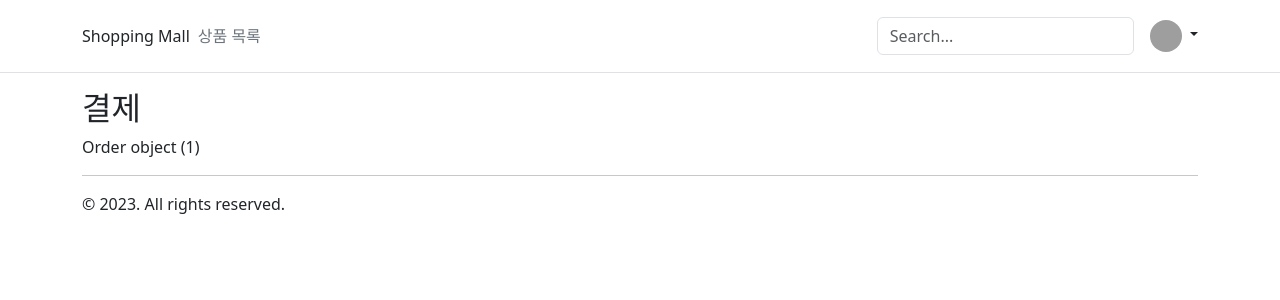
After one commit to yjinjo/payments, a Django app: page /mall/orders/1/pay/ in a window 1280 px wide. The commit adds this page. Shown: the top 300 px of the page. Run offline with Django 4.2, Linux system fonts and the light colour scheme; a user stored in the database is signed in; tables that the repository leaves empty hold one stand-in row (values such as "Sample post"); some libraries are stand-ins or nearby versions; grey boxes are pictures that could not be loaded.

Commit message:
#5. 장바구니를 통한 주문 생성

```diff
--- a/mall/models.py
+++ b/mall/models.py
@@ -1,8 +1,9 @@
+from typing import List
 from uuid import uuid4
 
 from django.core.validators import MinValueValidator
 from django.db import models
-from django.db.models import UniqueConstraint
+from django.db.models import UniqueConstraint, QuerySet
 
 from accounts.models import User
 
@@ -73,6 +74,10 @@ class CartProduct(models.Model):
     def __str__(self):
         return f"<{self.pk}> {self.product.name} - {self.quantity}"
 
+    @property
+    def amount(self):
+        return self.product.price * self.quantity
+
     class Meta:
         verbose_name_plural = verbose_name = "장바구니 상품"
         constraints = [
@@ -115,6 +120,30 @@ class Order(models.Model):
     created_at = models.DateTimeField(auto_now_add=True)
     updated_at = models.DateTimeField(auto_now=True)
 
+    @classmethod
+    def create_from_cart(
+        cls, user: User, cart_product_qs: QuerySet[CartProduct]
+    ) -> "Order":
+        cart_product_list: List[CartProduct] = list(cart_product_qs)
+
+        total_amount = sum(cart_product.amount for cart_product in cart_product_qs)
+        order = cls.objects.create(user=user, total_amount=total_amount)
+
+        ordered_product_list = []
+        for cart_product in cart_product_list:
+            product = cart_product.product
+            ordered_product = OrderedProduct(
+                order=order,
+                product=product,
+                name=product.name,
+                price=product.price,
+                quantity=cart_product.quantity,
+            )
+            ordered_product_list.append(ordered_product)
+        OrderedProduct.objects.bulk_create(ordered_product_list)
+
+        return order
+
 
 class OrderedProduct(models.Model):
     order = models.ForeignKey(
--- a/mall/templates/mall/cart_detail.html
+++ b/mall/templates/mall/cart_detail.html
@@ -36,6 +36,6 @@
     </form>
 
     <div class="text-end">
-        <a href="#" class="btn btn-primary">주문하기</a>
+        <a href="{% url 'order_new' %}" class="btn btn-primary">주문하기</a>
     </div>
 {% endblock %}
--- /dev/null
+++ b/mall/templates/mall/order_pay.html
@@ -0,0 +1,6 @@
+{% extends "mall/base.html" %}
+
+{% block content %}
+    <h2>결제</h2>
+    {{ order }}
+{% endblock %}
--- a/mall/urls.py
+++ b/mall/urls.py
@@ -5,4 +5,6 @@ urlpatterns = [
     path("", views.product_list, name="product_list"),
     path("cart/", views.cart_detail, name="cart_detail"),
     path("cart/<int:product_pk>/add/", views.add_to_cart, name="add_to_cart"),
+    path("orders/new/", views.order_new, name="order_new"),
+    path("orders/<int:pk>/pay/", views.order_pay, name="order_pay"),
 ]
--- a/mall/views.py
+++ b/mall/views.py
@@ -7,7 +7,7 @@ from django.views.decorators.http import require_POST
 from django.views.generic import ListView
 
 from mall.forms import CartProductForm
-from mall.models import Product, CartProduct
+from mall.models import Product, CartProduct, Order
 
 
 class ProductListView(ListView):
@@ -88,3 +88,20 @@ def add_to_cart(request, product_pk):
         cart_product.save()
 
     return HttpResponse("ok")
+
+
+@login_required
+def order_new(request):
+    cart_product_qs = CartProduct.objects.filter(user=request.user)
+
+    order = Order.create_from_cart(request.user, cart_product_qs)
+    cart_product_qs.delete()
+
+    return redirect("order_pay", order.pk)
+
+
+@login_required
+def order_pay(request, pk):
+    order = get_object_or_404(Order, pk=pk, user=request.user)
+    messages.warning(request, "구현 예정")
+    return render(request, "mall/order_pay.html", {"order": order})
```
